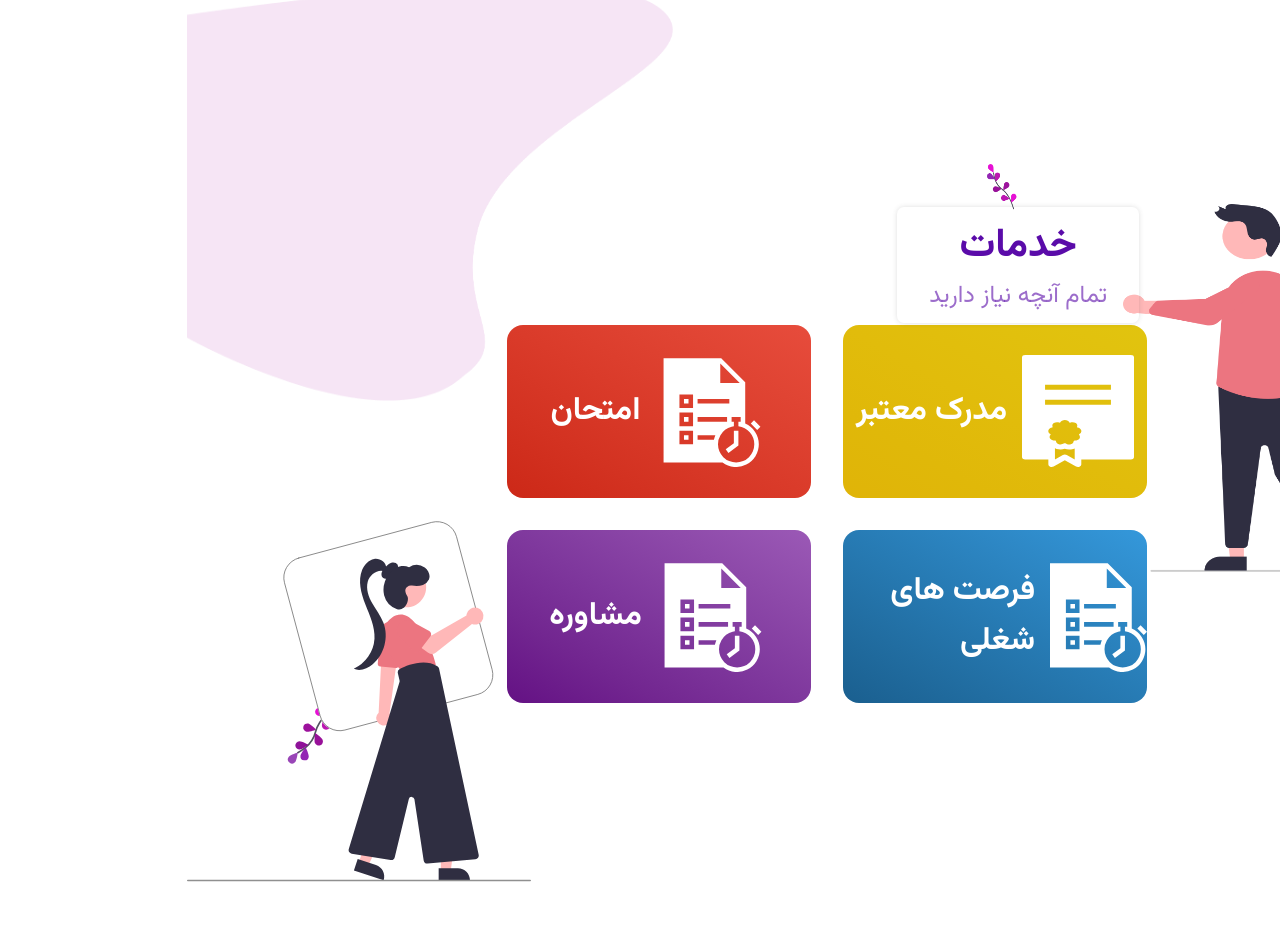
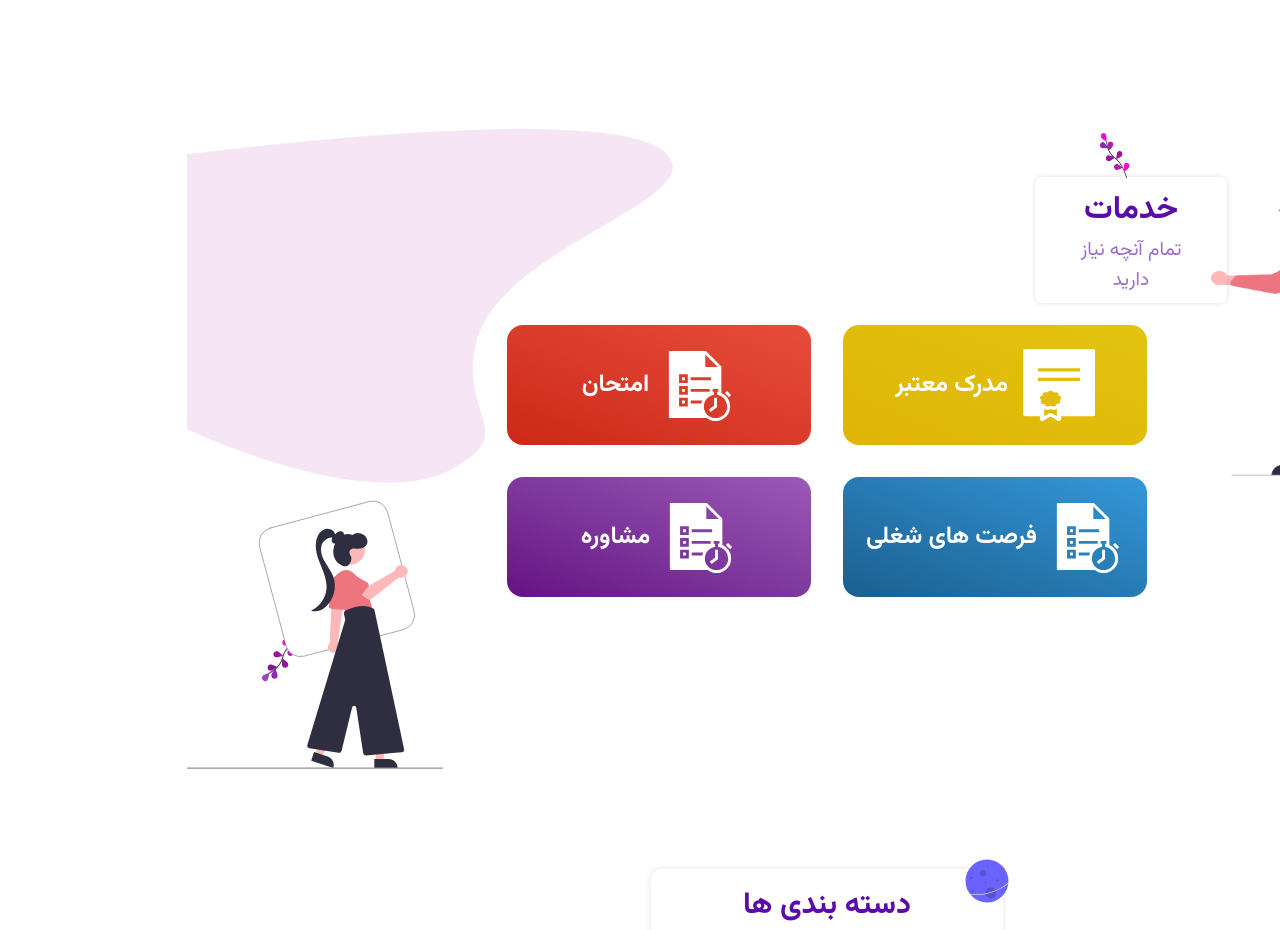
Before and after one commit to alimooo1/Sadrun_Project, a React (Vite) app in the folder sadrun-project/: page /landing in a window 1280 px wide. Shown: the part 814-1744 px from the top of the page. Built offline with nearby package versions, Linux system fonts and the light colour scheme.

Commit message:
modifying in service cart styling

```diff
--- a/sadrun-project/src/components/ServiceCart/ServiceCart.scss
+++ b/sadrun-project/src/components/ServiceCart/ServiceCart.scss
@@ -25,8 +25,13 @@
   @include min-width($breakpoint: large) {
     width: 50%;
   }
+  @include min-width($breakpoint: x-large) {
+    width: 45%;
+    padding: 2rem;
+  }
+
   gap: 2rem;
-  width: 65%;
+  width: 50%;
 }
 
 .cart {
@@ -35,6 +40,12 @@
   justify-content: center;
   align-items: center;
   padding-block: 10%;
+   @include min-width($breakpoint: x-large) {
+    padding:1.5rem 1.2rem;
+  }
+   @include min-width($breakpoint: large) {
+    padding:1.5rem 1rem;
+  }
 
   &:nth-child(1) {
     background-image: linear-gradient(
@@ -81,36 +92,49 @@
   }
 
   img {
-    @include size(7rem, 7rem);
+    @include size(4.5rem, 4.5rem);
   }
 
   span {
-    @include typography($secondary-font-family, 2rem, #fff);
+    @include typography($secondary-font-family, 1.8rem, #fff);
     font-weight: bold;
     margin-right: 15px;
+
+    @include min-width($breakpoint: medium) {
+   @include typography($secondary-font-family, 1rem, #fff);
+  }
+  @include min-width($breakpoint: large) {
+    @include typography($secondary-font-family, 1.5rem, #fff);
+  }
+  @include min-width($breakpoint: x-large) {
+    @include typography($secondary-font-family, 1.8rem, #fff);
+  }
   }
 }
 
 .path {
-  @include size(38%, 72%);
-  @include position(absolute, $top: -15rem, $left: 0rem);
+  @include size(38%, 75%);
+  @include position(absolute, $top: -6rem, $left: 0rem);
 }
 
 .girlFlowerSet {
   display: none;
-  @include size(21.5rem, 23rem);
+  @include size(14rem, 14.5rem);
   @include position(absolute, $bottom: -5rem, $left: 0);
+
   @include min-width($breakpoint: large) {
     display: block;
+    @include size(16rem, 18rem);
   }
 }
 
 .boy {
   display: none;
   @include position(absolute, $top: -1.3rem, $right: 0);
-  @include size(21.5rem, 23rem);
+  @include size(14rem, 14.5rem);
   @include min-width($breakpoint: large) {
     display: block;
+    @include size(16rem, 17rem);
   }
 }
 
@@ -123,20 +147,21 @@
   text-align: center;
 
   h2 {
-    @include typography($secondary-font-family, 2.5rem, $text-accent-color);
+    @include typography($secondary-font-family, 2rem, $text-accent-color);
   }
   p {
-    @include typography($primary-font-family, 1.5rem, rgba(90, 11, 169, 0.6));
+    @include typography($primary-font-family, 1.2rem, rgba(90, 11, 169, 0.6));
   }
 }
 
 .servicesCartTitle {
-  @include position(absolute, $top: 0rem, $right: 50%);
+  @include position(absolute, $top: -2rem, $right: 50%);
+  width: 50%;
   transform: translateX(50%);
-
   @include min-width($breakpoint: large) {
-    @include position(absolute, $top: -1.1rem, $right: 20.5rem);
+    @include position(absolute, $top: -3rem, $right: 15rem);
     transform: translateX(0);
+    width: 15%;
   }
 }
 
```
